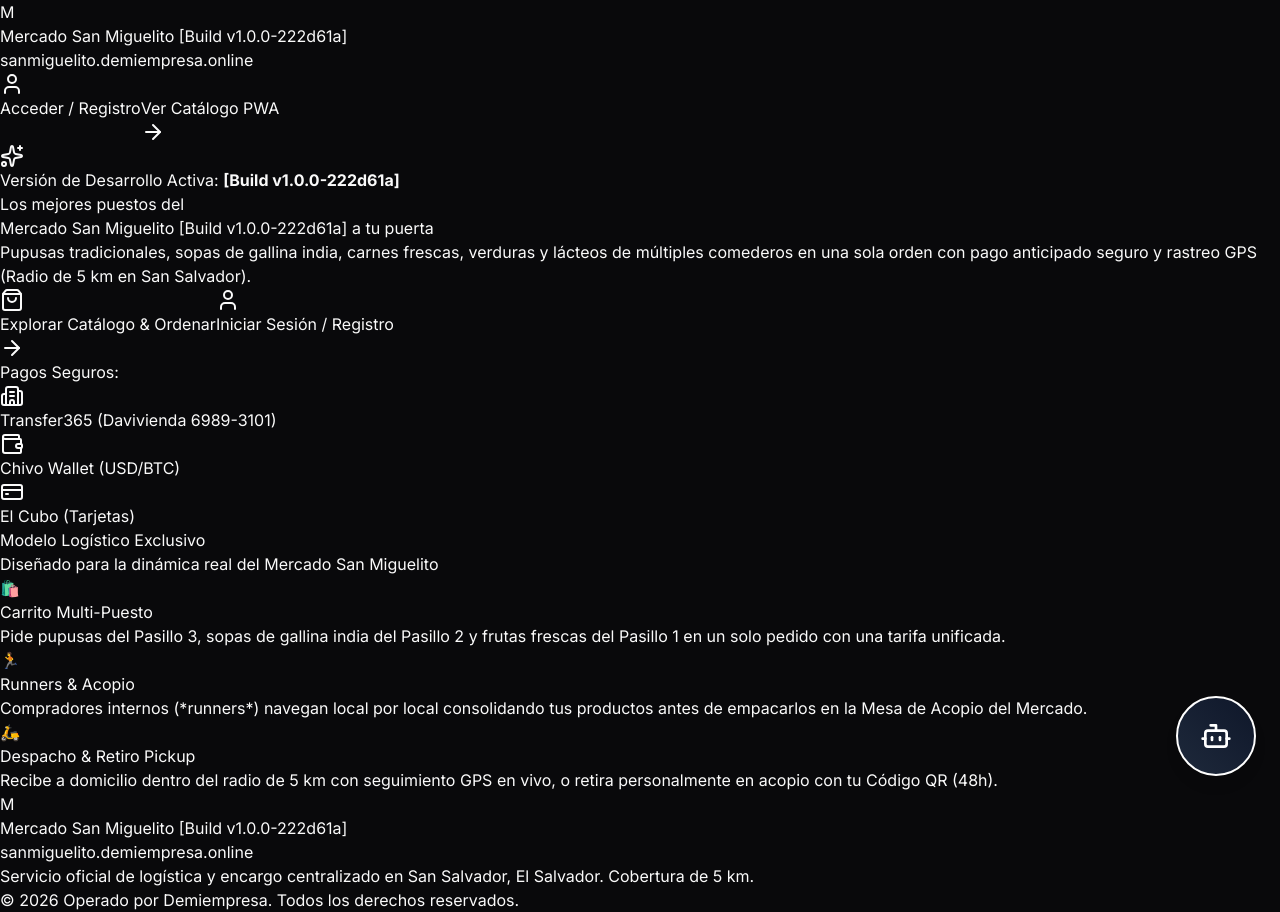
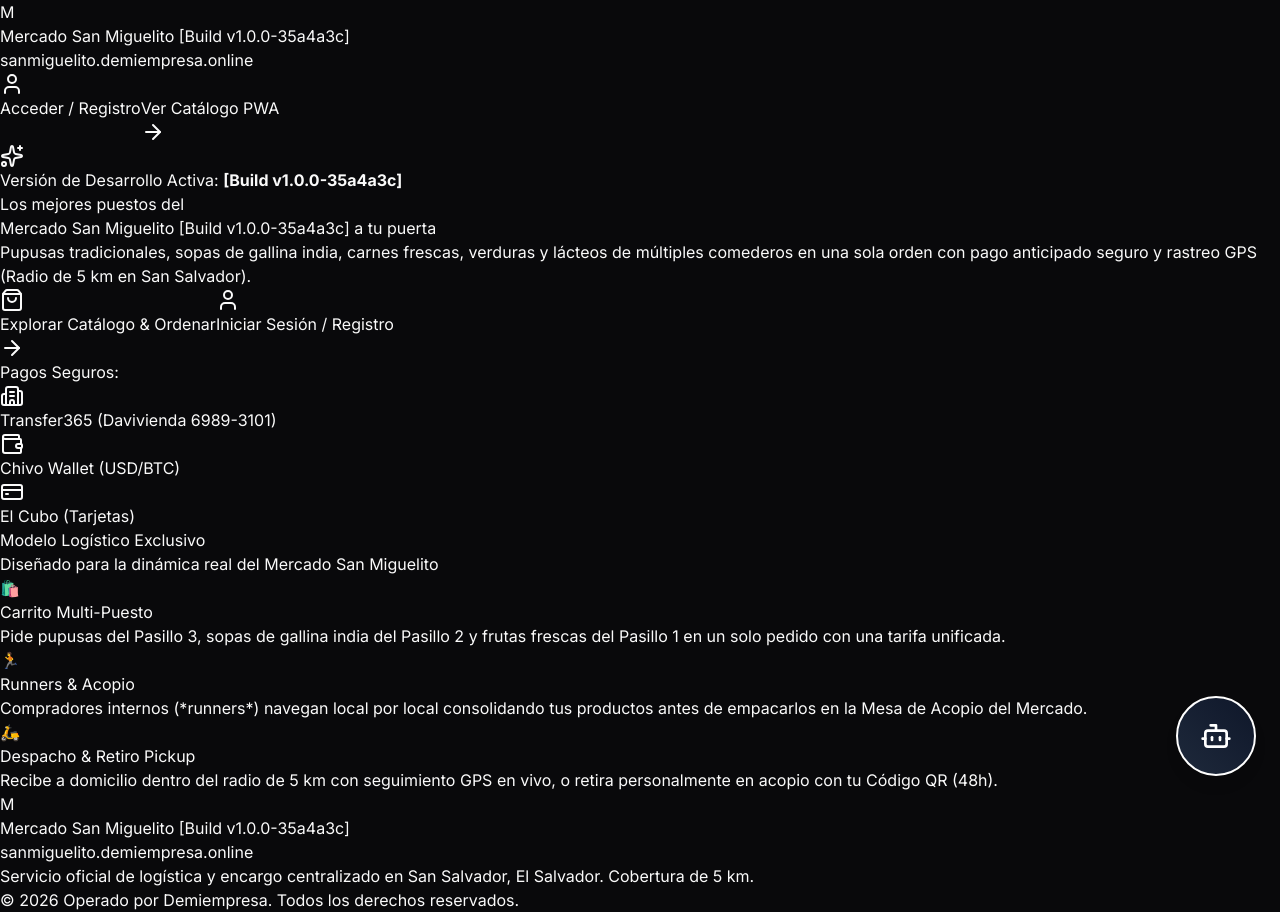
Before and after one commit to cealfarias/demiempresa, a React (Vite) app: page / in a window 1280 px wide. Built offline with nearby package versions, Linux system fonts and the light colour scheme.

Commit message:
chore: sync BUILD_INFO to 35a4a3c

```diff
--- a/src/mercado/data/mockData.js
+++ b/src/mercado/data/mockData.js
@@ -1,8 +1,8 @@
 export const BUILD_INFO = {
   version: '1.0.0',
-  commit: '222d61a',
-  tag: '[Build v1.0.0-222d61a]',
-  fullTitle: 'Mercado San Miguelito [Build v1.0.0-222d61a]'
+  commit: '35a4a3c',
+  tag: '[Build v1.0.0-35a4a3c]',
+  fullTitle: 'Mercado San Miguelito [Build v1.0.0-35a4a3c]'
 };
 
 export const MERCADOS_DISPONIBLES = [
```
